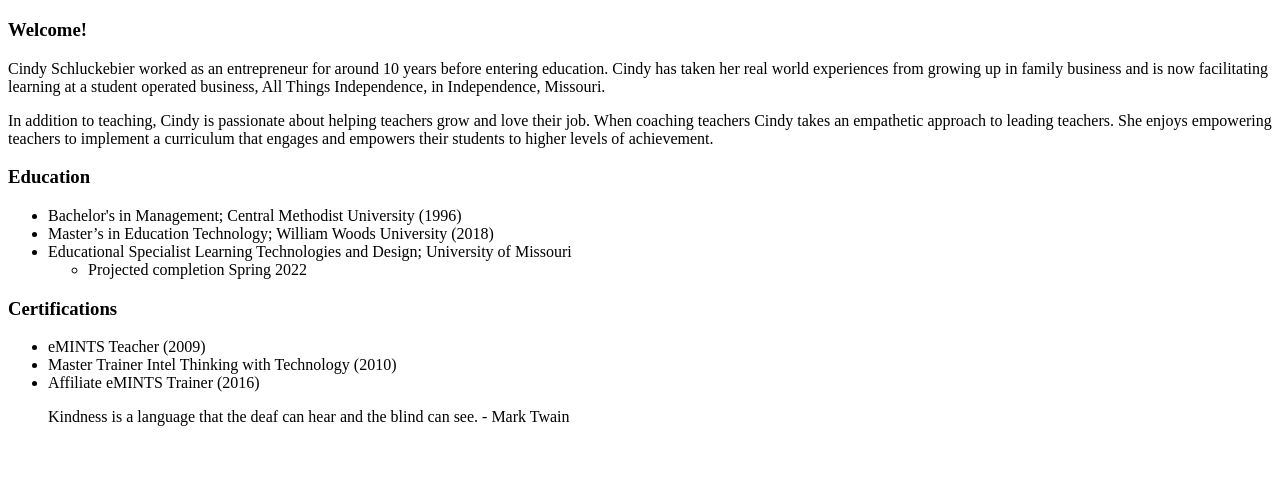
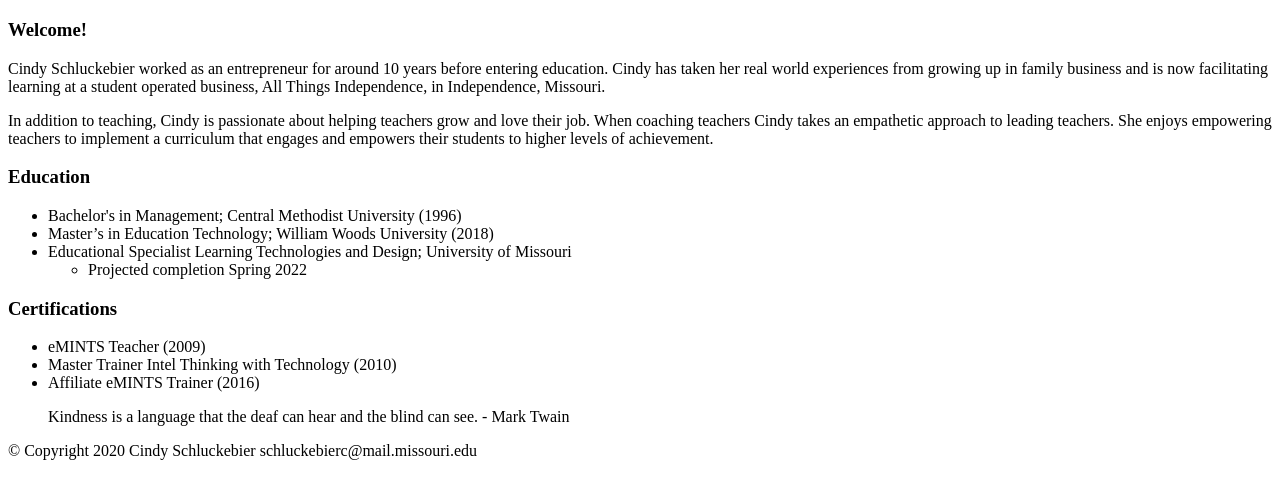
Before and after one commit to cschluck/cschluck.github.io, a plain HTML site: page islt_7310/homepage_schluckebier.html in a window 1280 px wide. Shown: the part 61-560 px from the top of the page. Drawn offline with Linux system fonts and the light colour scheme.

Commit message:
Add files via upload

```diff
--- a/islt_7310/homepage_schluckebier.html
+++ b/islt_7310/homepage_schluckebier.html
@@ -32,5 +32,8 @@
         <blockquote>Kindness is a language that the deaf can hear and the blind can see. - Mark Twain</blockquote>
 
     </main>
+    <footer>
+        <p>&copy; Copyright 2020 Cindy Schluckebier schluckebierc@mail.missouri.edu</p>
+    </footer>
 </body>
 </html>
```
